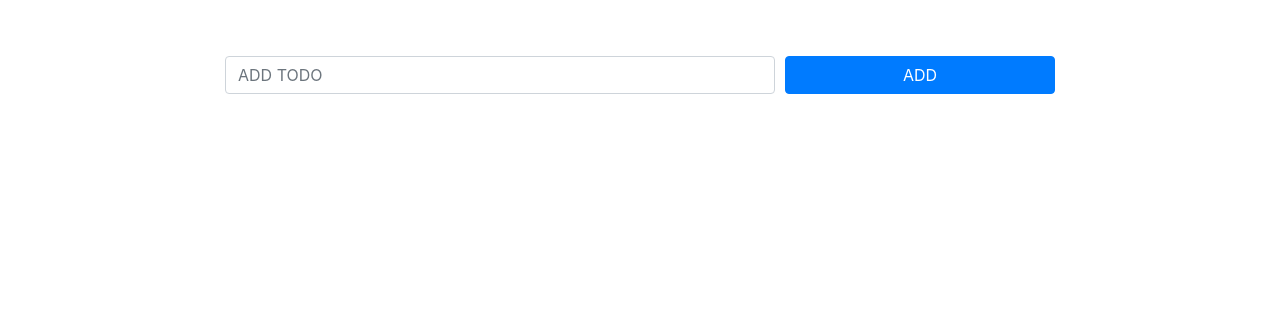
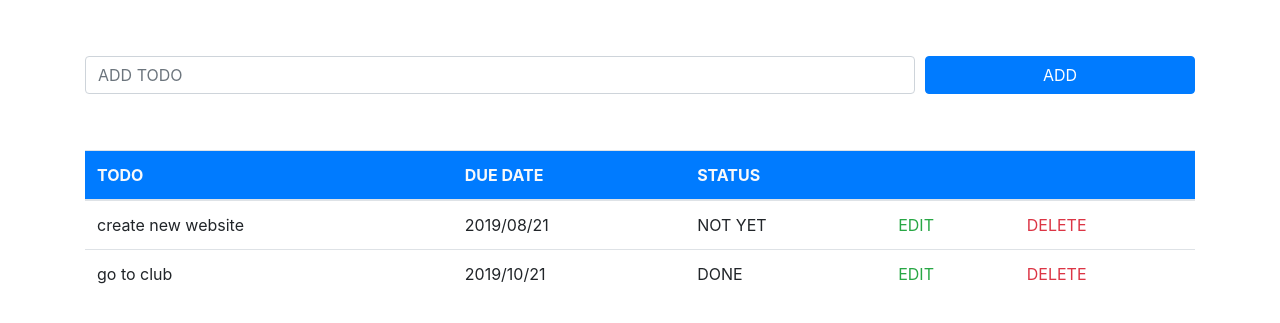
Before and after one commit to ytm2103/PHP_OOP, a PHP site: page / in a window 1280 px wide. Shown: the part 56-379 px from the top of the page. Run offline with PHP 8.4, Linux system fonts and the light colour scheme.

Commit message:
create list

```diff
--- a/index.php
+++ b/index.php
@@ -21,18 +21,53 @@
         </nav>
     </header>
     <main class="container py-5">
+
         <section>
-            <form class="form-row justify-content-center" action="create.php" method="POST">
-                <div class="col-10 col-md-6 py-2">
+            <form class="form-row" action="create.php" method="POST">
+                <div class="col-12 col-md-9 py-2">
                     <input type="text" class="form-control" placeholder="ADD TODO">
                 </div>
-                <div class="py-2 col-md-3 col-10">
-                    <button type="submit" class="col-12 btn btn-primary">ADD</button>
+                <div class="py-2 col-md-3 col-12">
+                    <button type="submit" class="col-12 btn btn-primary btn-block">ADD</button>
                 </div>
             </form>
         </section>
-        <section>
 
+        <section class="mt-5">
+          <table class="table table-hover">
+              <thead>
+                <tr class="bg-primary text-light">
+                    <th class=>TODO</th>
+                    <th>DUE DATE</th>
+                    <th>STATUS</th>
+                    <th></th>
+                    <th></th>
+                </tr>
+                <tr>
+                    <td>create new website</td>
+                    <td>2019/08/21</td>
+                    <td>NOT YET</td>
+                    <td>
+                        <a class="text-success" href="edit.php">EDIT</a>
+                    </td>
+                    <td>
+                        <a class="text-danger" href="delete.php">DELETE</a>
+                    </td>
+                </tr>
+                <tr>
+                    <td>go to club</td>
+                    <td>2019/10/21</td>
+                    <td>DONE</td>
+                    <td>
+                        <a class="text-success" href="edit.php">EDIT</a>
+                    </td>
+                    <td>
+                        <a class="text-danger" href="delete.php">DELETE</a>
+                    </td>
+                </tr>
+              </thead>
+              <tbody></tbody>
+          </table>
         </section>
     </main>
 
```
Also changed, not shown: delete.php (added).
